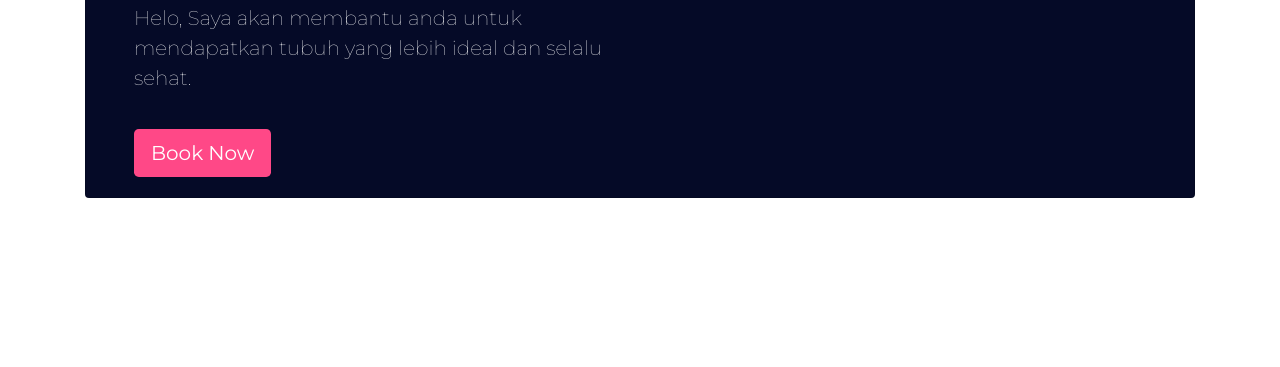
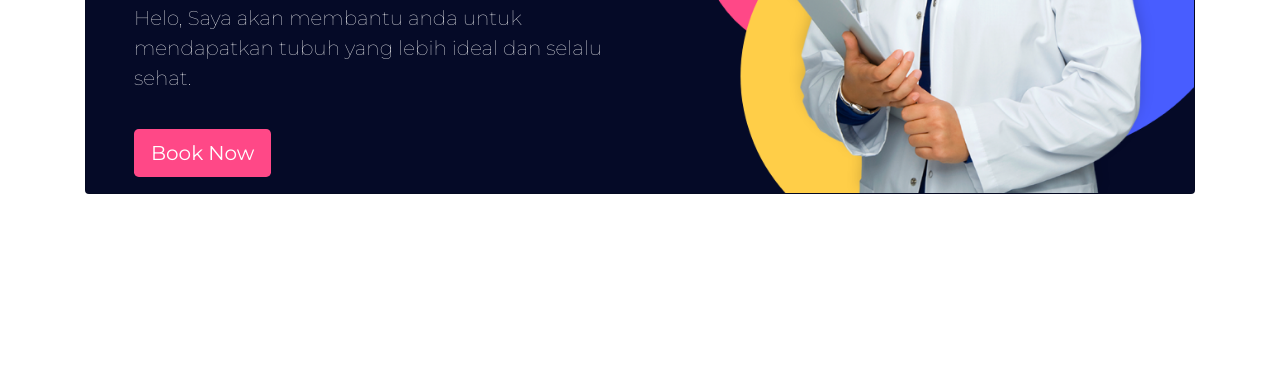
Before and after one commit to chaerulanwar428/websiteVcardBootstrap4, a plain HTML site: page index.html in a window 1280 px wide. Shown: the part 433-800 px from the top of the page. Drawn offline with nearby package versions, Linux system fonts and the light colour scheme.

Commit message:
menambahkan bagian foto identitas di main

```diff
--- a/code/css/style.css
+++ b/code/css/style.css
@@ -46,3 +46,15 @@ nav h5{
     color: white;
     margin-top: 20px;
 }
+
+.card-body{
+    position:relative;
+    overflow: hidden;
+}
+
+.bg-img{
+    position: absolute;
+    bottom: -58px;
+    right: -60px;;
+    width: 50%;
+}
--- a/index.html
+++ b/index.html
@@ -14,7 +14,7 @@
 
     <div class="container mt-5">
         <div class="card" style="background-color: #050a27">
-            <div class="card-body pl-5 pd-3">
+            <div class="card-body pl-5 pb-3">
                 <nav class="nav mt-3">
                     <h5 class="mr-5">CHAERUL<br>ANWAR</h5>
                     <a class="nav-link active" href="#">Home</a>
@@ -31,6 +31,8 @@
                         <button class="btn btn-lg">Book Now</button>
                     </div>
                 </div>
+                <img src="code/img/img1.png" class="bg-img">
+
             </div>
         </div>
     </div>
```
